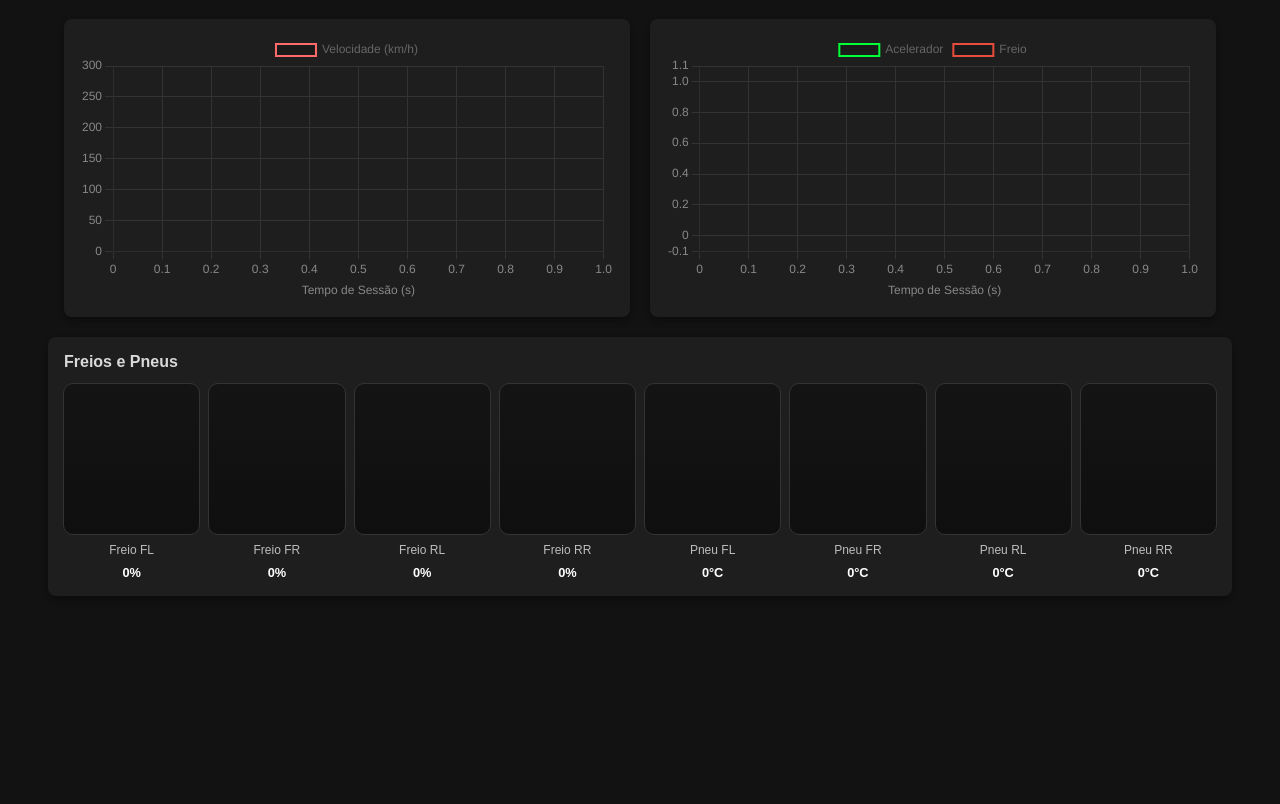
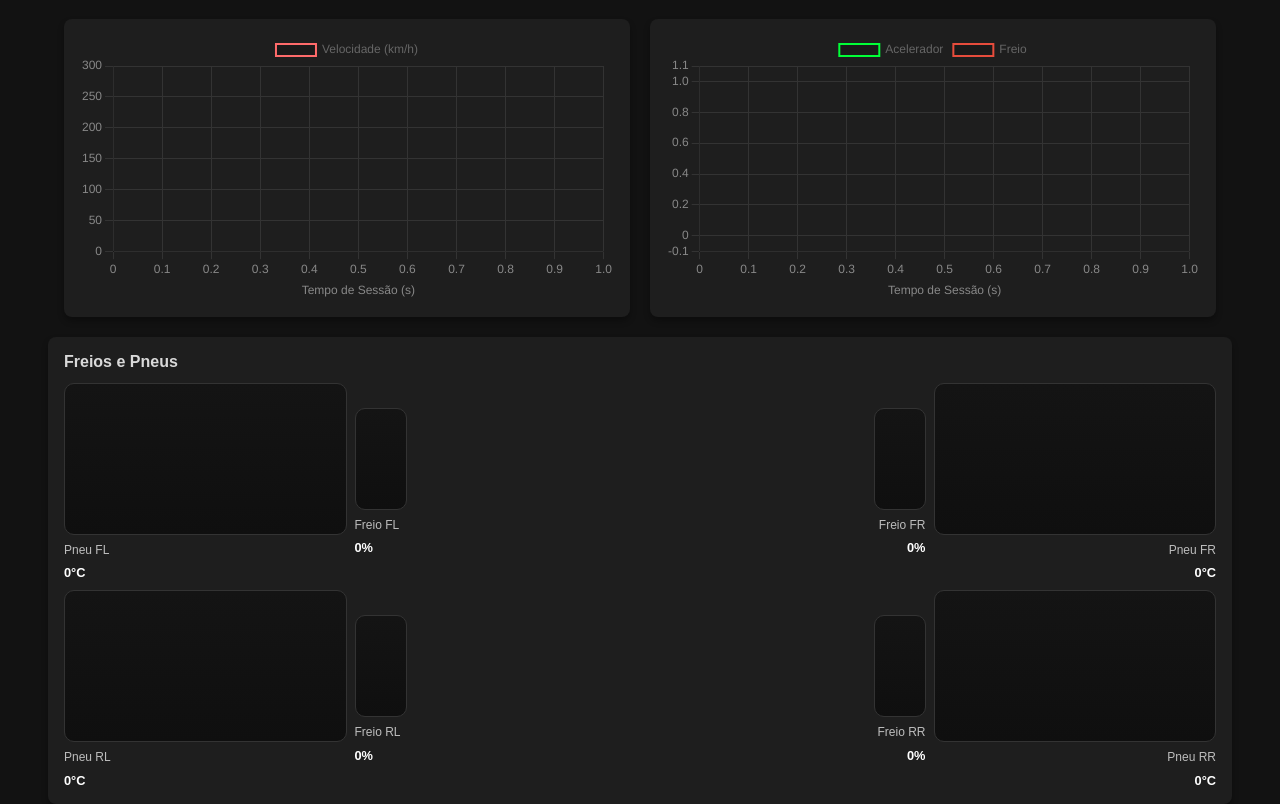
Before and after one commit to VTR-46/HyperCorsaX, a plain HTML site: page View/graphics.html in a window 1280 px wide. Shown: the part 89-893 px from the top of the page. Before the commit the page ends 820 px from the top, so only its background shows below. Drawn offline with nearby package versions, Linux system fonts and the light colour scheme; some packages are replaced by stand-ins of ours; a script that the page names is missing.

Commit message:
Visualizacao dos pneus e freios melhorada

```diff
--- a/View/Style/wb.css
+++ b/View/Style/wb.css
@@ -58,6 +58,7 @@ body {
     padding: 16px;
     border-radius: 8px;
     box-shadow: 0 4px 6px rgba(0, 0, 0, 0.3);
+
 }
 
 .meter-title {
@@ -68,21 +69,44 @@ body {
 
 .meter-grid {
     display: grid;
-    grid-template-columns: repeat(8, minmax(0, 1fr));
+    grid-template-columns: repeat(4, minmax(0, 1fr));
     gap: 10px;
+    align-items: center;
 }
 
-.meter {
+.meter-direita {
     display: flex;
     flex-direction: column;
     align-items: center;
     gap: 8px;
     min-width: 0;
+    align-items: flex-end;
+}
+
+.meter-esquerda {
+    display: flex;
+    flex-direction: column;
+    align-items: center;
+    gap: 8px;
+    min-width: 0;
+    align-items: flex-start;
 }
 
 .meter-box {
     width: 100%;
     height: 150px;
+    border: 1px solid #333;
+    border-radius: 10px;
+    background: linear-gradient(180deg, #141414 0%, #0f0f0f 100%);
+    position: relative;
+    overflow: hidden;
+    display: flex;
+    align-items: flex-end;
+}
+
+.meter-box-freio {
+    width: 50px;
+    height: 100px;
     border: 1px solid #333;
     border-radius: 10px;
     background: linear-gradient(180deg, #141414 0%, #0f0f0f 100%);
--- a/View/graphics.html
+++ b/View/graphics.html
@@ -1,5 +1,6 @@
 <!DOCTYPE html>
 <html lang="pt-BR">
+
 <head>
     <meta charset="UTF-8">
     <meta name="viewport" content="width=device-width, initial-scale=1.0">
@@ -12,6 +13,7 @@
     <link rel="stylesheet" href="../View/Style/wb.css">
 
 </head>
+
 <body>
 
     <div class="header">
@@ -31,43 +33,76 @@
     <div class="meter-panel">
         <h3 class="meter-title">Freios e Pneus</h3>
         <div class="meter-grid">
-            <div class="meter">
-                <div class="meter-box"><div id="brakeFLFill" class="meter-fill" style="background: linear-gradient(180deg, #ffb86b, #e74c3c);"></div></div>
+
+            <div class="meter-esquerda">
+                <div class="meter-box">
+                    <div id="tyreFLFill" class="meter-fill"
+                        style="background: linear-gradient(180deg, #ffeaa7, #f9ca24);"></div>
+                </div>
+                <div class="meter-label">Pneu FL</div>
+                <div id="tyreFLValue" class="meter-value">0°C</div>
+            </div>
+            <div class="meter-esquerda">
+                <div class="meter-box-freio">
+                    <div id="brakeFLFill" class="meter-fill"
+                        style="background: linear-gradient(180deg, #ffb86b, #e74c3c);"></div>
+                </div>
                 <div class="meter-label">Freio FL</div>
                 <div id="brakeFLValue" class="meter-value">0%</div>
             </div>
-            <div class="meter">
-                <div class="meter-box"><div id="brakeFRFill" class="meter-fill" style="background: linear-gradient(180deg, #ffb86b, #e74c3c);"></div></div>
+            <div class="meter-direita">
+                <div class="meter-box-freio">
+                    <div id="brakeFRFill" class="meter-fill"
+                        style="background: linear-gradient(180deg, #ffb86b, #e74c3c);"></div>
+                </div>
                 <div class="meter-label">Freio FR</div>
                 <div id="brakeFRValue" class="meter-value">0%</div>
             </div>
-            <div class="meter">
-                <div class="meter-box"><div id="brakeRLFIll" class="meter-fill" style="background: linear-gradient(180deg, #ffb86b, #e74c3c);"></div></div>
+
+            <div class="meter-direita">
+                <div class="meter-box">
+                    <div id="tyreFRFill" class="meter-fill"
+                        style="background: linear-gradient(180deg, #c7b9ff, #6c5ce7);"></div>
+                </div>
+                <div class="meter-label">Pneu FR</div>
+                <div id="tyreFRValue" class="meter-value">0°C</div>
+            </div>
+
+
+
+            <div class="meter-esquerda">
+                <div class="meter-box">
+                    <div id="tyreRLFIll" class="meter-fill"
+                        style="background: linear-gradient(180deg, #ffb86b, #ff6b6b);"></div>
+                </div>
+                <div class="meter-label">Pneu RL</div>
+                <div id="tyreRLValue" class="meter-value">0°C</div>
+            </div>
+
+            <div class="meter-esquerda">
+                <div class="meter-box-freio">
+                    <div id="brakeRLFIll" class="meter-fill"
+                        style="background: linear-gradient(180deg, #ffb86b, #e74c3c);"></div>
+                </div>
                 <div class="meter-label">Freio RL</div>
                 <div id="brakeRLValue" class="meter-value">0%</div>
             </div>
-            <div class="meter">
-                <div class="meter-box"><div id="brakeRRFIll" class="meter-fill" style="background: linear-gradient(180deg, #ffb86b, #e74c3c);"></div></div>
+            <div class="meter-direita">
+                <div class="meter-box-freio">
+                    <div id="brakeRRFIll" class="meter-fill"
+                        style="background: linear-gradient(180deg, #ffb86b, #e74c3c);"></div>
+                </div>
                 <div class="meter-label">Freio RR</div>
                 <div id="brakeRRValue" class="meter-value">0%</div>
             </div>
-            <div class="meter">
-                <div class="meter-box"><div id="tyreFLFill" class="meter-fill" style="background: linear-gradient(180deg, #ffeaa7, #f9ca24);"></div></div>
-                <div class="meter-label">Pneu FL</div>
-                <div id="tyreFLValue" class="meter-value">0°C</div>
-            </div>
-            <div class="meter">
-                <div class="meter-box"><div id="tyreFRFill" class="meter-fill" style="background: linear-gradient(180deg, #c7b9ff, #6c5ce7);"></div></div>
-                <div class="meter-label">Pneu FR</div>
-                <div id="tyreFRValue" class="meter-value">0°C</div>
-            </div>
-            <div class="meter">
-                <div class="meter-box"><div id="tyreRLFIll" class="meter-fill" style="background: linear-gradient(180deg, #ffb86b, #ff6b6b);"></div></div>
-                <div class="meter-label">Pneu RL</div>
-                <div id="tyreRLValue" class="meter-value">0°C</div>
-            </div>
-            <div class="meter">
-                <div class="meter-box"><div id="tyreRRFIll" class="meter-fill" style="background: linear-gradient(180deg, #a7f3ff, #4ecdc4);"></div></div>
+
+
+
+            <div class="meter-direita">
+                <div class="meter-box">
+                    <div id="tyreRRFIll" class="meter-fill"
+                        style="background: linear-gradient(180deg, #a7f3ff, #4ecdc4);"></div>
+                </div>
                 <div class="meter-label">Pneu RR</div>
                 <div id="tyreRRValue" class="meter-value">0°C</div>
             </div>
@@ -75,4 +110,5 @@
     </div>
     <script src="../View/JS/wbScript.js"></script>
 </body>
+
 </html>
```
